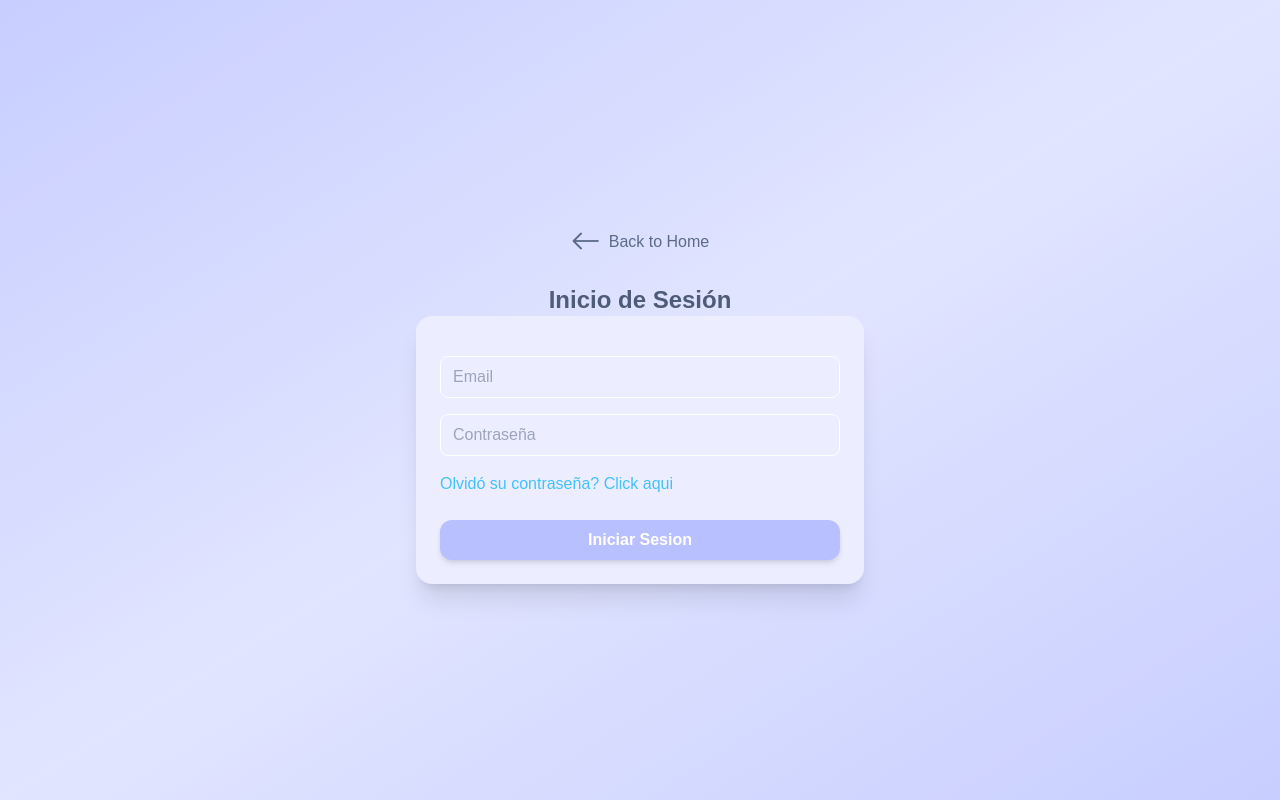
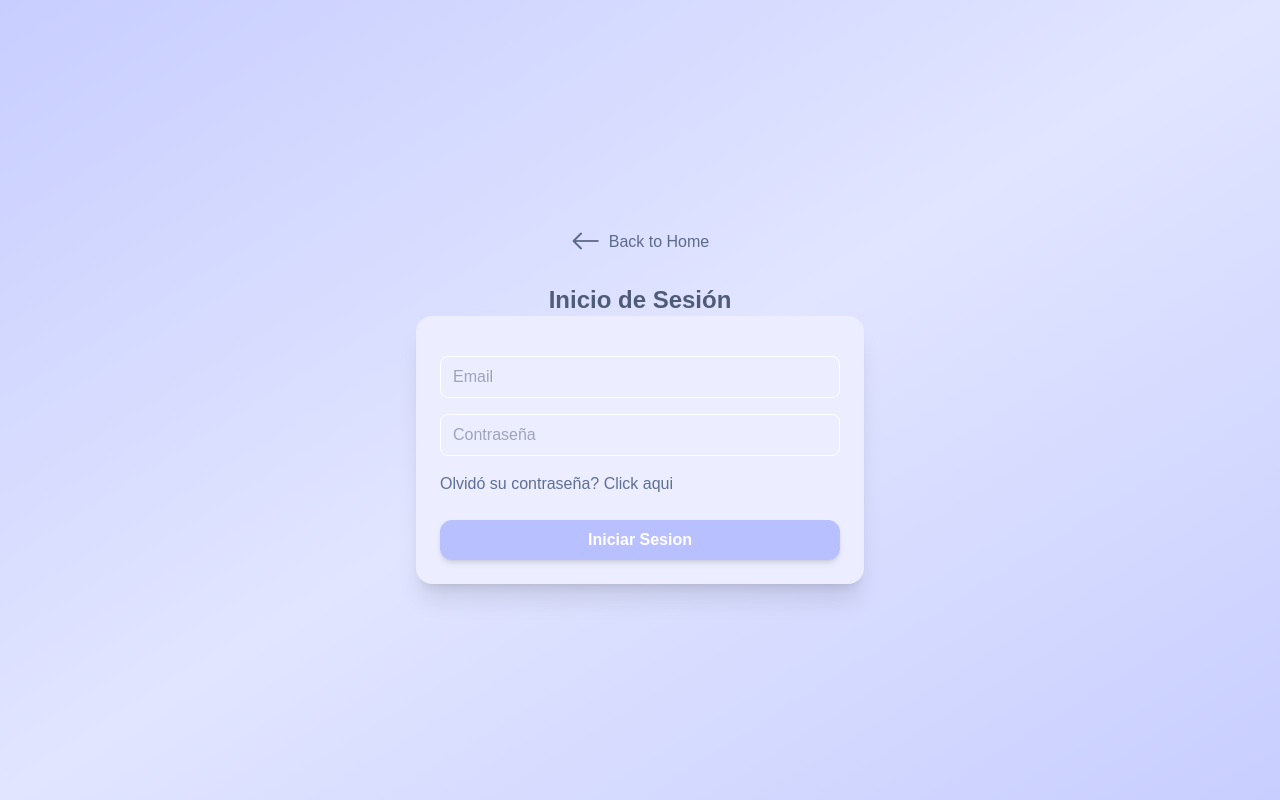
Before and after one commit to joacoCenteno/repo_front_final_mod4, a React (Vite) app: page /autenticacion/login in a window 1280 px wide. Built offline with nearby package versions, Linux system fonts and the light colour scheme; no server answers; a web font is replaced by a local one.

Commit message:
UI link was changes

```diff
--- a/src/components/Login.jsx
+++ b/src/components/Login.jsx
@@ -52,7 +52,7 @@ const Login = () => {
             {errors.email && <p className='text-red-400 text-sm'>{errors.email.message}</p>}
             <input {...register('password', {required:'Contraseña es requerida'})} type="password" className={`border border-gray-600 rounded-lg px-3 py-2 focus:ring-2 focus:ring-[#42c1fc]  focus:outline-none ${!isDark&&"text-[#4e5c77]  focus:ring-[#b9c0ff] focus:border-none border-white"}`} placeholder='Contraseña' />
             {errors.password && <p className='text-red-400 text-sm'>{errors.password.message}</p>}
-            <p>Olvidó su contraseña? <Link to="../envio-mail">Click aqui</Link></p>
+            <p className='text-[#5d6f95]'>Olvidó su contraseña? <Link to="../envio-mail"><span className={`${!isDark&&"hover:text-[#a2acff] py-1 hover:[text-shadow:0_0_5px_#A2ACFF,0_0_15px_#E3E6FF,0_0_10px_#A2ACFF]"} cursor-pointer hover:text-[#91dbfd] hover:[text-shadow:0_0_5px_#81D4FA,0_0_15px_#81D4FA,0_0_10px_#81D4FA]`}>Click aqui</span></Link></p>
             <button type="submit" disabled={isSubmitting || waiting} className={`mt-2 w-full bg-[#42c1fc] text-white font-semibold py-2 rounded-xl
                hover:bg-[#1e88e5] transition-all shadow-md hover:shadow-lg  ${isSubmitting || waiting ? 'opacity-30' : ''} ${!isDark&&"text-[#4e5c77]  bg-[#b9c0ff] hover:bg-[#959fff]"} cursor-pointer`}>Iniciar Sesion</button>
         </form>
```
